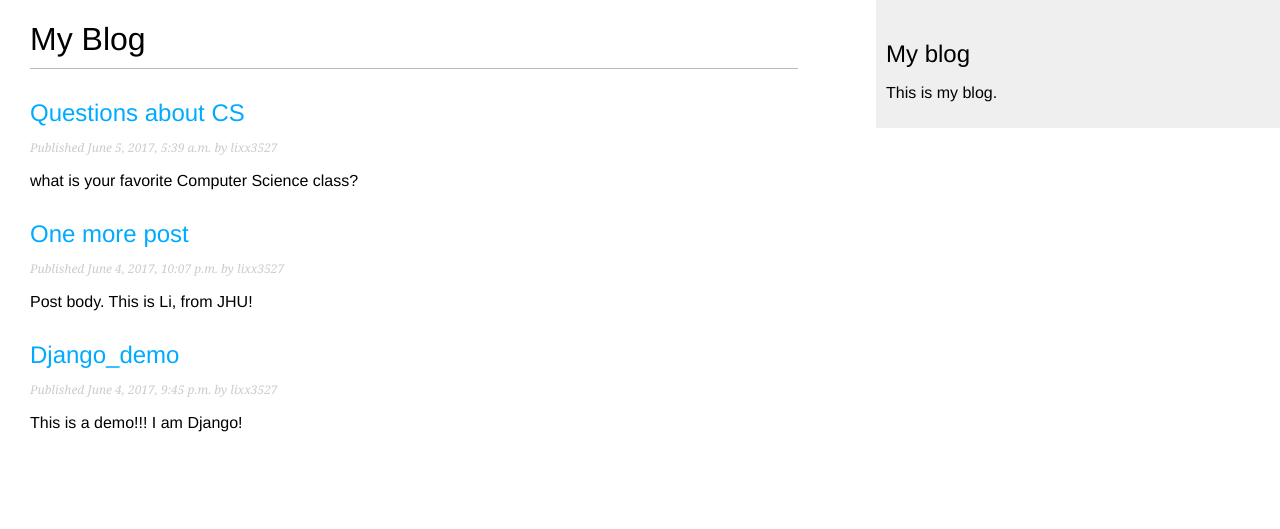
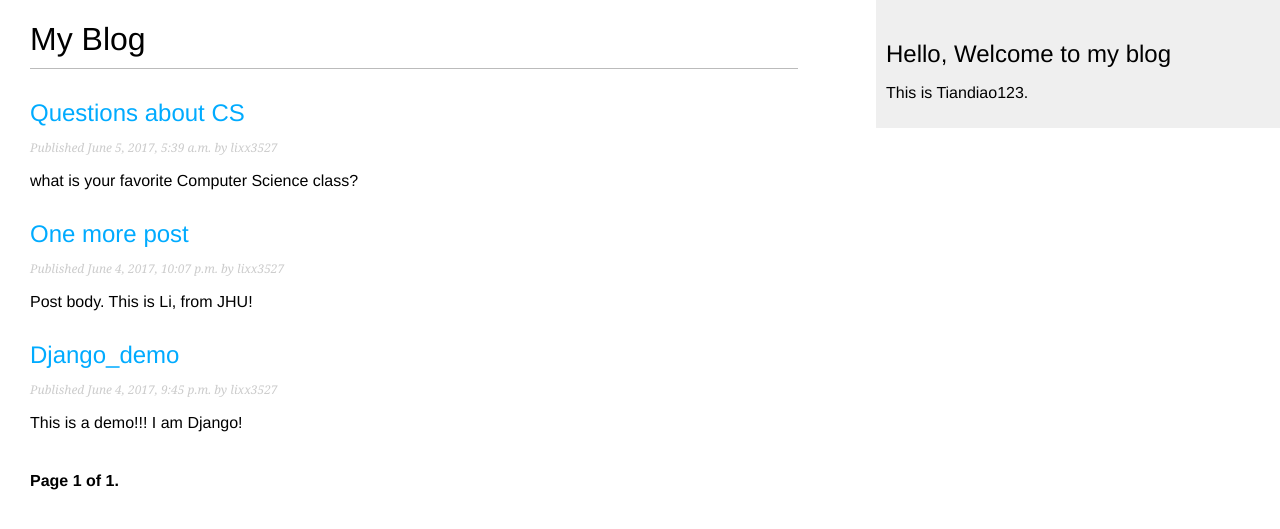
Before and after one commit to tiandiao123/Web-application-with-Django, a Django app: page /blog/ in a window 1280 px wide. Shown: the top 529 px of the page. Run offline with Django 3.2, Linux system fonts and the light colour scheme; data comes from the database, SQL or seed files in the repository; both versions use the stored data as it was after the commit.

Commit message:
add pagination

```diff
--- a/blog/templates/blog/base.html
+++ b/blog/templates/blog/base.html
@@ -11,8 +11,8 @@
         {% endblock %}
     </div>
     <div id="sidebar">
-        <h2>My blog</h2>
-        <p>This is my blog.</p>
+        <h2>Hello, Welcome to my blog</h2>
+        <p>This is Tiandiao123.</p>
     </div>
 </body>
 </html>
--- a/blog/templates/pagination.html
+++ b/blog/templates/pagination.html
@@ -0,0 +1,15 @@
+<div class="pagination">
+    <span class="step-links">
+        {% if page.has_previous %}
+            <a href="?page={{ page.previous_page_number }}">Previous</a>
+        {% endif %}
+
+        <span class="current">
+            Page {{ page.number }} of {{ page.paginator.num_pages }}.
+        </span>
+
+        {% if page.has_next %}
+            <a href="?page={{ page.next_page_number }}">Next</a>
+        {% endif %}
+    </span>
+</div>
```
Also changed, not shown: db.sqlite3.
